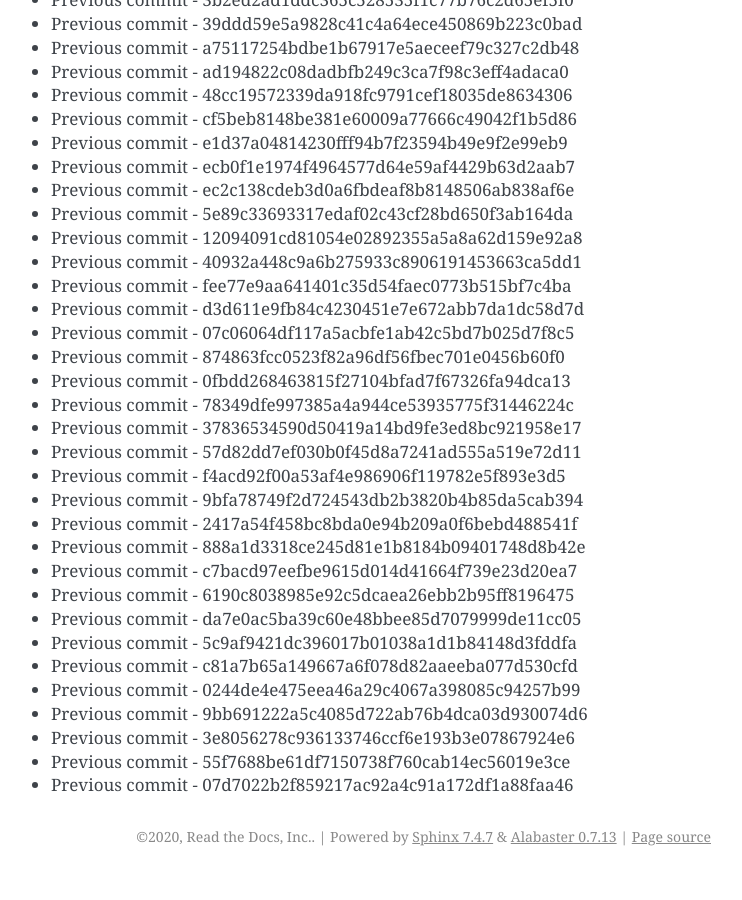
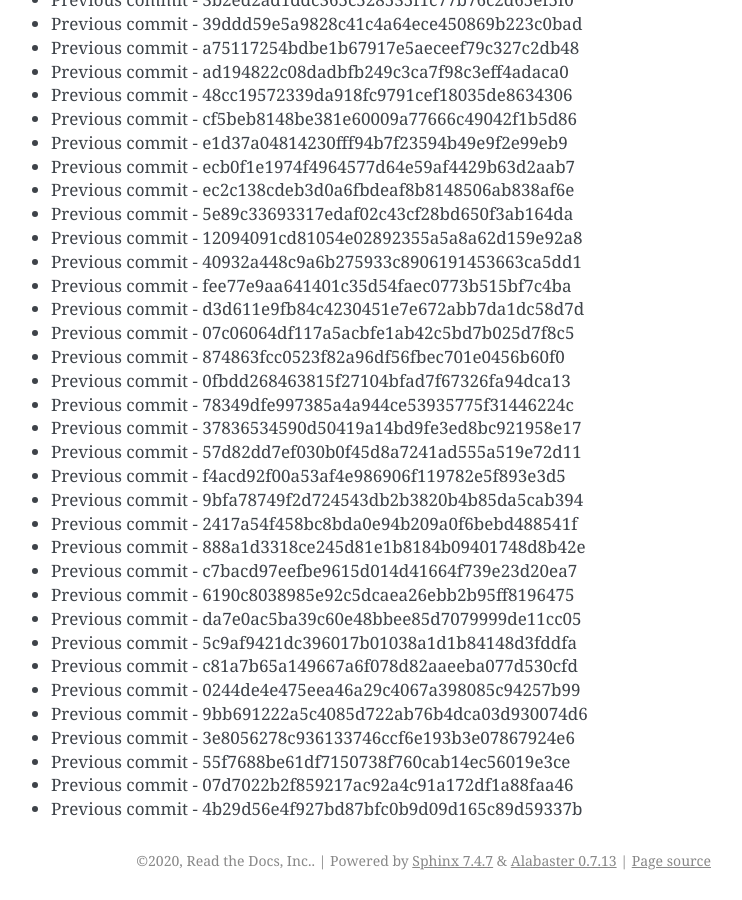
Before and after one commit to readthedocs/rtd-git-stresstest, a Sphinx documentation site: the page built from docs/updates.rst, in a window 1280 px wide and 900 px high, scrolled down 41943 px. Shown: the whole window, without its empty margins (399-1141 px from the left). Built offline with Sphinx 7.4.7, drawn with Linux system fonts in a browser that asks for light colours; before the commit the page ends 42819 px from its top, so only the background shows below that.

Commit message:
Generating commit from previous: 4b29d56e4f927bd87bfc0b9d09d165c89d59337b

```diff
--- a/docs/updates.rst
+++ b/docs/updates.rst
@@ -1794,3 +1794,4 @@ It can be tested for any performance characteristics.
 * Previous commit - 3e8056278c936133746ccf6e193b3e07867924e6
 * Previous commit - 55f7688be61df7150738f760cab14ec56019e3ce
 * Previous commit - 07d7022b2f859217ac92a4c91a172df1a88faa46
+* Previous commit - 4b29d56e4f927bd87bfc0b9d09d165c89d59337b
```
